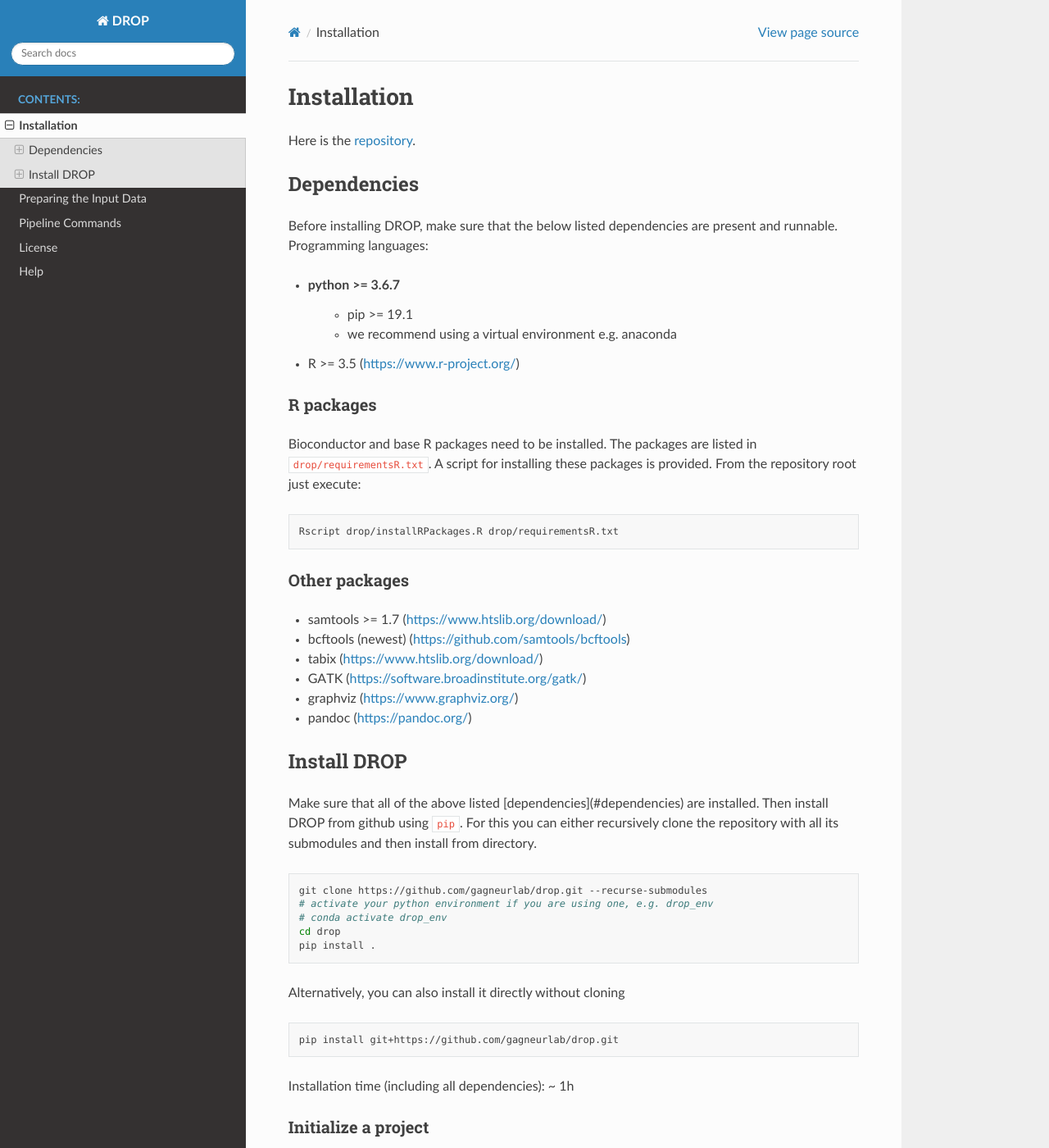
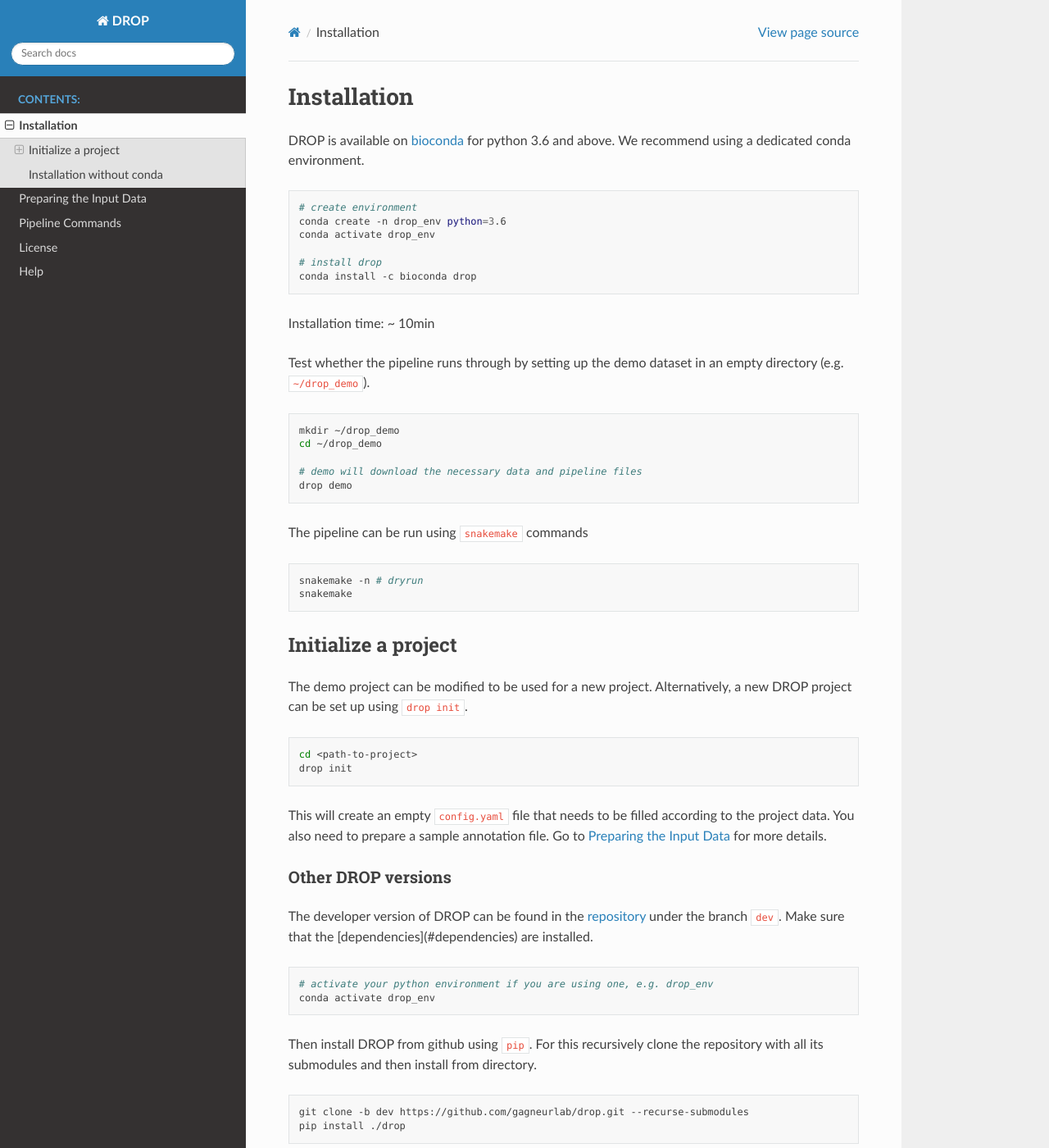
Before and after one commit to gagneurlab/drop, a Sphinx documentation site: the page built from docs/source/installation.rst, in a window 1280 px wide and 1400 px high. Shown: the whole window at 82% size. Built offline with Sphinx 7.4.7 and the Read the Docs theme 2.0.0, drawn with Linux system fonts in a browser that asks for light colours; some of the changed text lies outside the part shown.

Commit message:
changed documentation of installation

```diff
--- a/docs/source/conf.py
+++ b/docs/source/conf.py
@@ -23,7 +23,7 @@
 author = 'Michaela Müller'
 
 # The full version, including alpha/beta/rc tags
-release = '0.0.9'
+release = '0.9.0'
 
 
 # -- General configuration ---------------------------------------------------
--- a/docs/source/installation.rst
+++ b/docs/source/installation.rst
@@ -1,76 +1,106 @@
 Installation
 ============
 
-Here is the `repository <https://github.com/gagneurlab/drop>`_.
-
-Dependencies
-------------
-Before installing DROP, make sure that the below listed dependencies are present and runnable.
-Programming languages:
-
-+ python >= 3.6.7
-     + pip >= 19.1
-     + we recommend using a virtual environment e.g. anaconda
-+ R >= 3.5 (https://www.r-project.org/)
-
-
-R packages
-++++++++++
-
-Bioconductor and base R packages need to be installed. The packages are listed in ``drop/requirementsR.txt``. A script for installing these packages is provided. From the repository root just execute:
+DROP is available on `bioconda <https://anaconda.org/bioconda/drop>`_ for python 3.6 and above.
+We recommend using a dedicated conda environment.
 
 .. code-block:: bash
 
-    Rscript drop/installRPackages.R drop/requirementsR.txt
+    # create environment
+    conda create -n drop_env python=3.6
+    conda activate drop_env
 
+    # install drop
+    conda install -c bioconda drop
 
-Other packages
-++++++++++++++
+Installation time: ~ 10min
 
-+ samtools >= 1.7 (https://www.htslib.org/download/)
-+ bcftools (newest) (https://github.com/samtools/bcftools)
-+ tabix (https://www.htslib.org/download/)
-+ GATK (https://software.broadinstitute.org/gatk/)
-+ graphviz (https://www.graphviz.org/)
-+ pandoc (https://pandoc.org/)
-
-
-Install DROP
-------------
-
-Make sure that all of the above listed [dependencies](#dependencies) are installed.
-Then install DROP from github using ``pip``. For this you can either recursively clone the repository with all its submodules and then install from directory.
+Test whether the pipeline runs through by setting up the demo dataset in an empty directory (e.g. ``~/drop_demo``).
 
 .. code-block:: bash
 
-    git clone https://github.com/gagneurlab/drop.git --recurse-submodules
+    mkdir ~/drop_demo
+    cd ~/drop_demo
+
+    # demo will download the necessary data and pipeline files
+    drop demo
+
+The pipeline can be run using ``snakemake`` commands
+
+.. code-block:: bash
+
+    snakemake -n # dryrun
+    snakemake
+
+Initialize a project
+++++++++++++++++++++
+The demo project can be modified to be used for a new project.
+Alternatively, a new DROP project can be set up using ``drop init``.
+
+.. code-block:: bash
+
+    cd <path-to-project>
+    drop init
+
+This will create an empty ``config.yaml`` file that needs to be filled according to the project data.
+You also need to prepare a sample annotation file.
+Go to :ref:`prepare` for more details.
+
+.. _otherversions:
+
+Other DROP versions
+-------------------
+
+The developer version of DROP can be found in the `repository <https://github.com/gagneurlab/drop>`_ under the branch
+``dev``.
+Make sure that the [dependencies](#dependencies) are installed.
+
+.. code-block:: bash
+
     # activate your python environment if you are using one, e.g. drop_env
-    # conda activate drop_env
-    cd drop
-    pip install .
+    conda activate drop_env
 
+Then install DROP from github using ``pip``.
+For this recursively clone the repository with all its submodules and then install from directory.
+
+.. code-block:: bash
+
+    git clone -b dev https://github.com/gagneurlab/drop.git --recurse-submodules
+    pip install ./drop
 
 Alternatively, you can also install it directly without cloning
 
 .. code-block:: bash
 
-    pip install git+https://github.com/gagneurlab/drop.git
+    pip install git+https://github.com/gagneurlab/drop.git@dev
 
-Installation time (including all dependencies): ~ 1h
+Dependencies
+------------
+The easiest way to ensure that all dependencies are installed is to install the
+`bioconda package <https://anaconda.org/bioconda/drop>`_ into a conda environment.
+Other versions of drop can be installed after the bioconda package has been installed.
 
+Installation without conda
+++++++++++++++++++++++++++
+Alternatively, DROP can be installed without ``conda``.
+In this case the following dependencies must be met:
 
-Initialize a project
-++++++++++++++++++++
++ python >= 3.6
+     + pip >= 19.1
++ `samtools <https://www.htslib.org/download/>`_ >= 1.7
++ `bcftools <https://github.com/samtools/bcftools>`_ >= 1.7
++ `tabix <https://www.htslib.org/download/>`_
++ `GATK <https://software.broadinstitute.org/gatk/>`_
++ `graphviz <https://www.graphviz.org/>`_
++ `pandoc <https://pandoc.org/>`_
++ `R <https://www.r-project.org/>`_ >= 3.5 and corresponding `bioconductor <https://bioconductor.org/install/>`_ version
 
-DROP projects are initialized in a separate directory dedictated to the analysis project. Calling the initialization command creates the necessary files.
+If you are using an already existing R installation, make sure that the R and ``bioconductor`` versions match.
+Otherwise, use the newest versions of R and bioconductor.
+The necessary R packages will be installed with the first pipeline call.
+As this is a lengthy process, it might be desirable to install them in advance, if a local copy of the repository exists.
 
 .. code-block:: bash
 
-    cd <project/path>
-    drop init
-
-
-Execute the Pipeline
-++++++++++++++++++++
-
-After successful installation and initialization of the project, you need to prepare the sample annotation and config files. Go to :ref:`prepare` for more details.
+    # optional
+    Rscript <path-to-drop-repo>/drop/installRPackages.R drop/requirementsR.txt
```
Also changed, not shown: README.md (+23 -55 lines), docs/source/index.rst (+14 -12 lines), docs/source/prepare.rst (+10 -4 lines).
